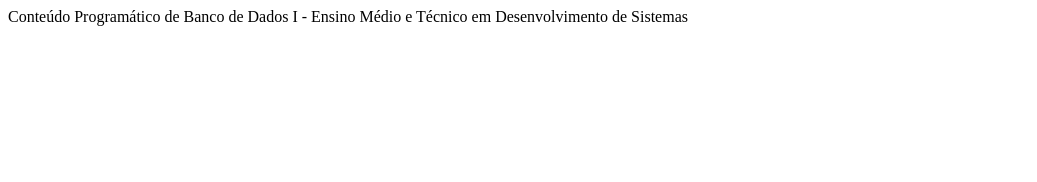
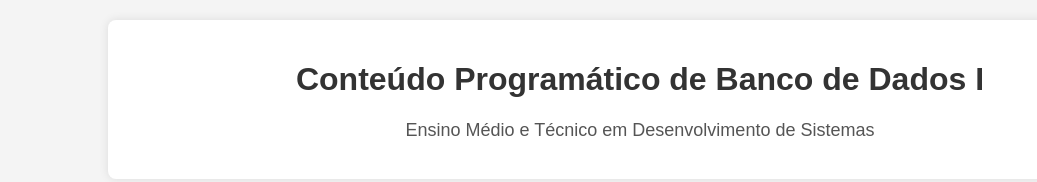
Before and after one commit to vejaisso/bd-1, a plain HTML site: page index.html in a window 1280 px wide. Shown: the whole page, without its empty margins (0-1037 px from the left). Drawn offline with Linux system fonts and the light colour scheme.

Commit message:
Update index.html

```diff
--- a/index.html
+++ b/index.html
@@ -1 +1,39 @@
-Conteúdo Programático de Banco de Dados I - Ensino Médio e Técnico em Desenvolvimento de Sistemas
+<!DOCTYPE html>
+<html lang="pt-br">
+<head>
+    <meta charset="UTF-8">
+    <meta name="viewport" content="width=device-width, initial-scale=1.0">
+    <title>Banco de Dados I - Conteúdo Programático</title>
+    <style>
+        body {
+            font-family: Arial, sans-serif;
+            margin: 0;
+            padding: 0;
+            background-color: #f4f4f4;
+            text-align: center;
+        }
+        .container {
+            width: 80%;
+            margin: auto;
+            background: #fff;
+            padding: 20px;
+            box-shadow: 0 0 10px rgba(0, 0, 0, 0.1);
+            border-radius: 8px;
+            margin-top: 20px;
+        }
+        h1 {
+            color: #333;
+        }
+        p {
+            font-size: 18px;
+            color: #555;
+        }
+    </style>
+</head>
+<body>
+    <div class="container">
+        <h1>Conteúdo Programático de Banco de Dados I</h1>
+        <p>Ensino Médio e Técnico em Desenvolvimento de Sistemas</p>
+    </div>
+</body>
+</html>
```
